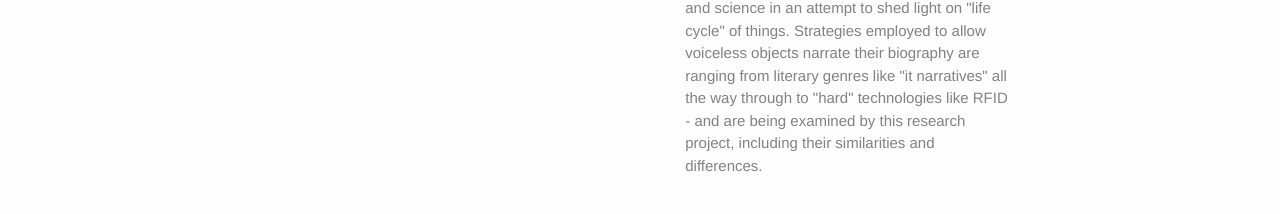
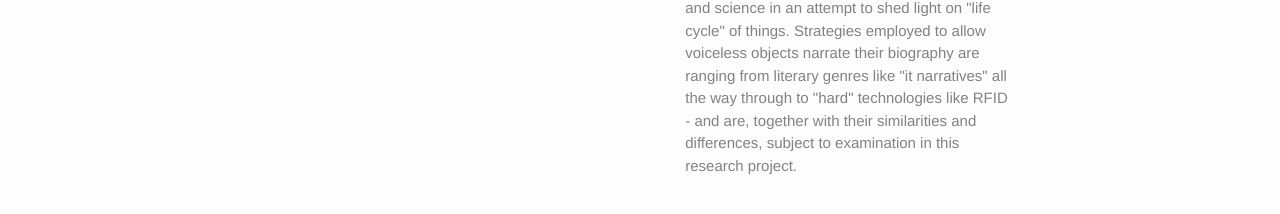
Before and after one commit to neb0jsa/neb0jsa.github.io, a Jekyll site: the page built from index.html, in a window 1280 px wide. Shown: the part 417-631 px from the top of the page. Built offline with Jekyll 4.4.1, drawn with Linux system fonts in a browser that asks for light colours; some of the changed text lies outside the part shown.

Commit message:
Create _config.yml

```diff
--- a/_config.yml
+++ b/_config.yml
@@ -12,8 +12,8 @@ description: > # this means to ignore newlines until "baseurl:"
   This project tackles processes, methods and techniques used throughout history of culture and science
   in an attempt to shed light on "life cycle" of things. Strategies employed to allow voiceless objects
   narrate their biography are ranging from literary genres like "it narratives" all the way through to "hard"
-  technologies like RFID - and are being examined by this research project, including their similarities and
-  differences.
+  technologies like RFID - and are, together with their similarities and differences, subject to examination
+  in this research project.
 baseurl: "" # the subpath of your site, e.g. /blog
 url: "http://yourdomain.com" # the base hostname & protocol for your site
 twitter_username: jekyllrb
```
